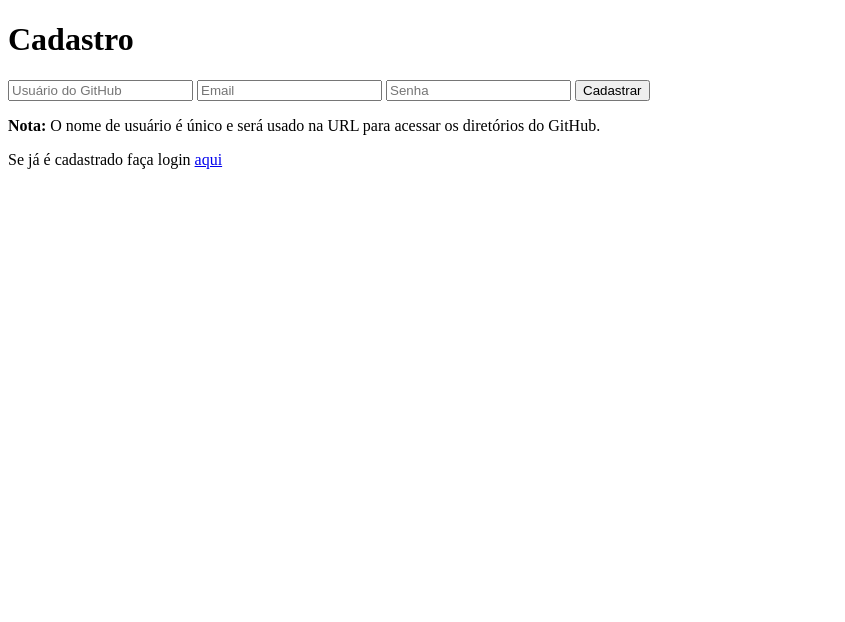
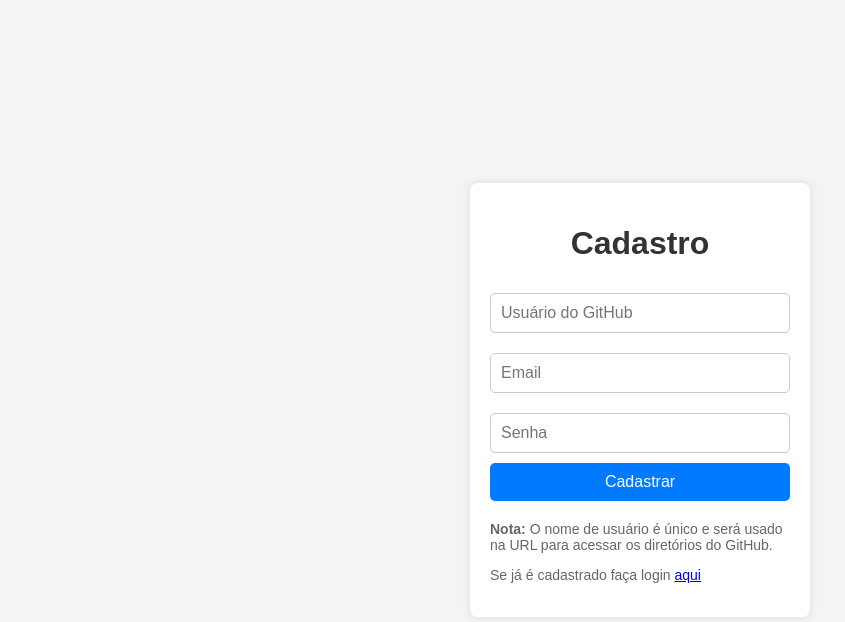
Before and after one commit to andre7184/github, a plain HTML site: page cadastro.html in a window 1280 px wide. Shown: the whole page, without its empty margins (0-845 px from the left). Drawn offline with Linux system fonts and the light colour scheme.

Commit message:
Update cadastro.html

```diff
--- a/cadastro.html
+++ b/cadastro.html
@@ -4,7 +4,7 @@
     <meta charset="UTF-8" />
     <meta name="viewport" content="width=device-width, initial-scale=1.0" />
     <title>Cadastro</title>
-    <link rel="stylesheet" href="./css/cadastro.css" />
+    <link rel="stylesheet" href="./css/cadastro_login.css" />
   </head>
   <body>
     <div class="container">
```
